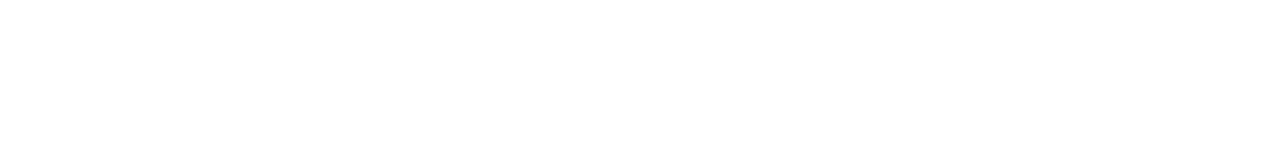
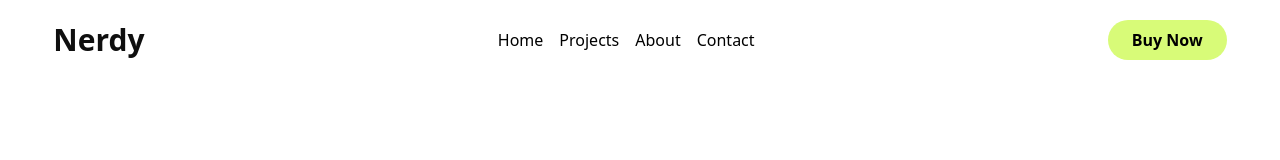
Before and after one commit to MdSaifulIslamRafsan/Nerdy-landing-page, a plain HTML site: page index.html in a window 1280 px wide. Drawn offline with nearby package versions, Linux system fonts and the light colour scheme.

Commit message:
added navbar

```diff
--- a/index.html
+++ b/index.html
@@ -7,8 +7,28 @@
     <script src="https://cdn.tailwindcss.com"></script>
   </head>
   <body>
-    <header></header>
-    <main></main>
+    <!-- header -->
+    <header class="w-11/12 mx-auto">
+        <!-- navbar design -->
+      <nav class="flex items-center mt-5 justify-between">
+        <h1 class="text-[#0F0F0F] text-3xl font-bold">Nerdy</h1>
+        <ul class="flex gap-4">
+          <li><a href="#">Home</a></li>
+          <li><a href="#">Projects</a></li>
+          <li><a href="#">About</a></li>
+          <li><a href="#">Contact</a></li>
+        </ul>
+        <button class="bg-[#D8FB78] px-6 rounded-full font-bold py-2">
+          Buy Now
+        </button>
+      </nav>
+
+    </header>
+    <!-- main  -->
+    <main>
+
+    </main>
+    <!-- footer -->
     <footer></footer>
   </body>
 </html>
```
Also changed, not shown: img/Frame 2087325687.png (added), img/Rectangle 17854.png (added).
